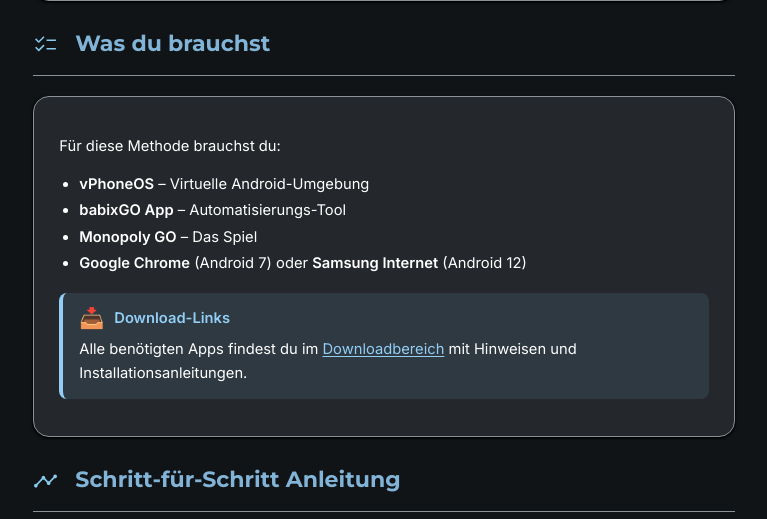
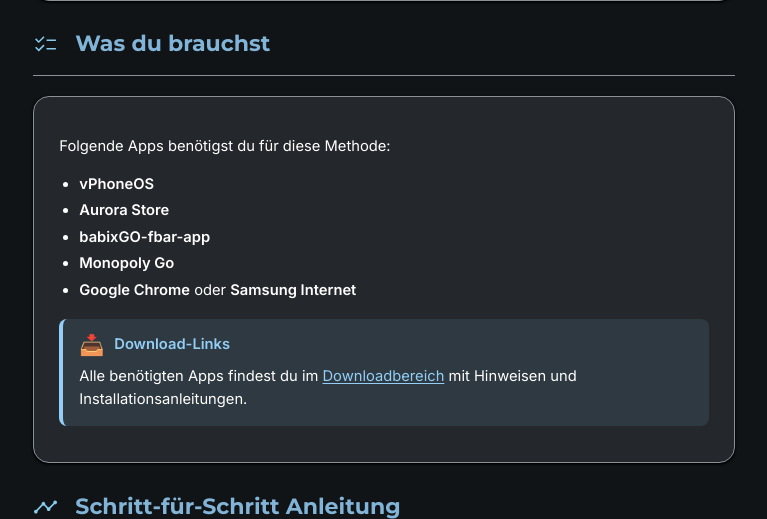
Before and after one commit to Orga-bgo/main-bgo, a PHP site: page /anleitungen/freundschaftsbalken-fuellen/ in a window 1280 px wide. Shown: the part 1709-2228 px from the top of the page, without its empty margins (256-1023 px from the left). Run offline with PHP 8.4, Linux system fonts and the light colour scheme.

Commit message:
Update app list for filling friend bars guide
Update the introductory text and list of required applications for the friend bar filling guide, including changes to app names and descriptions.

Replit-Commit-Author: Agent
Replit-Commit-Session-Id: 2c08fa19-a705-4b9d-8817-ab04e4313c87
Replit-Commit-Checkpoint-Type: full_checkpoint
Replit-Commit-Event-Id: 37c1d4fe-1847-4753-a9e4-12204174a179
Replit-Commit-Screenshot-Url: https://storage.googleapis.com/screenshot-production-us-central1/dfe80990-f524-4372-a63b-c3e062419a42/2c08fa19-a705-4b9d-8817-ab04e4313c87/AdJvGGL
Replit-Helium-Checkpoint-Created: true

```diff
--- a/anleitungen/freundschaftsbalken-fuellen/index.php
+++ b/anleitungen/freundschaftsbalken-fuellen/index.php
@@ -120,14 +120,15 @@
       </div>
       <div class="section-card">
         <p class="intro-text intro-text--left">
-          Für diese Methode brauchst du:
+          Folgende Apps benötigst du für diese Methode:
         </p>
 
         <ul class="list list--relaxed u-mt-12">
-          <li><strong>vPhoneOS</strong> – Virtuelle Android-Umgebung</li>
-          <li><strong>babixGO App</strong> – Automatisierungs-Tool</li>
-          <li><strong>Monopoly GO</strong> – Das Spiel</li>
-          <li><strong>Google Chrome</strong> (Android 7) oder <strong>Samsung Internet</strong> (Android 12)</li>
+          <li><strong>vPhoneOS</strong></li>
+          <li><strong>Aurora Store</strong></li>
+          <li><strong>babixGO-fbar-app</strong></li>
+          <li><strong>Monopoly Go</strong></li>
+          <li><strong>Google Chrome</strong> oder <strong>Samsung Internet</strong></li>
         </ul>
 
         <div class="notice-box notice-box--info u-mt-16">
```
Also changed, not shown: attached_assets/targeted_element_1768346122576.png (added).
